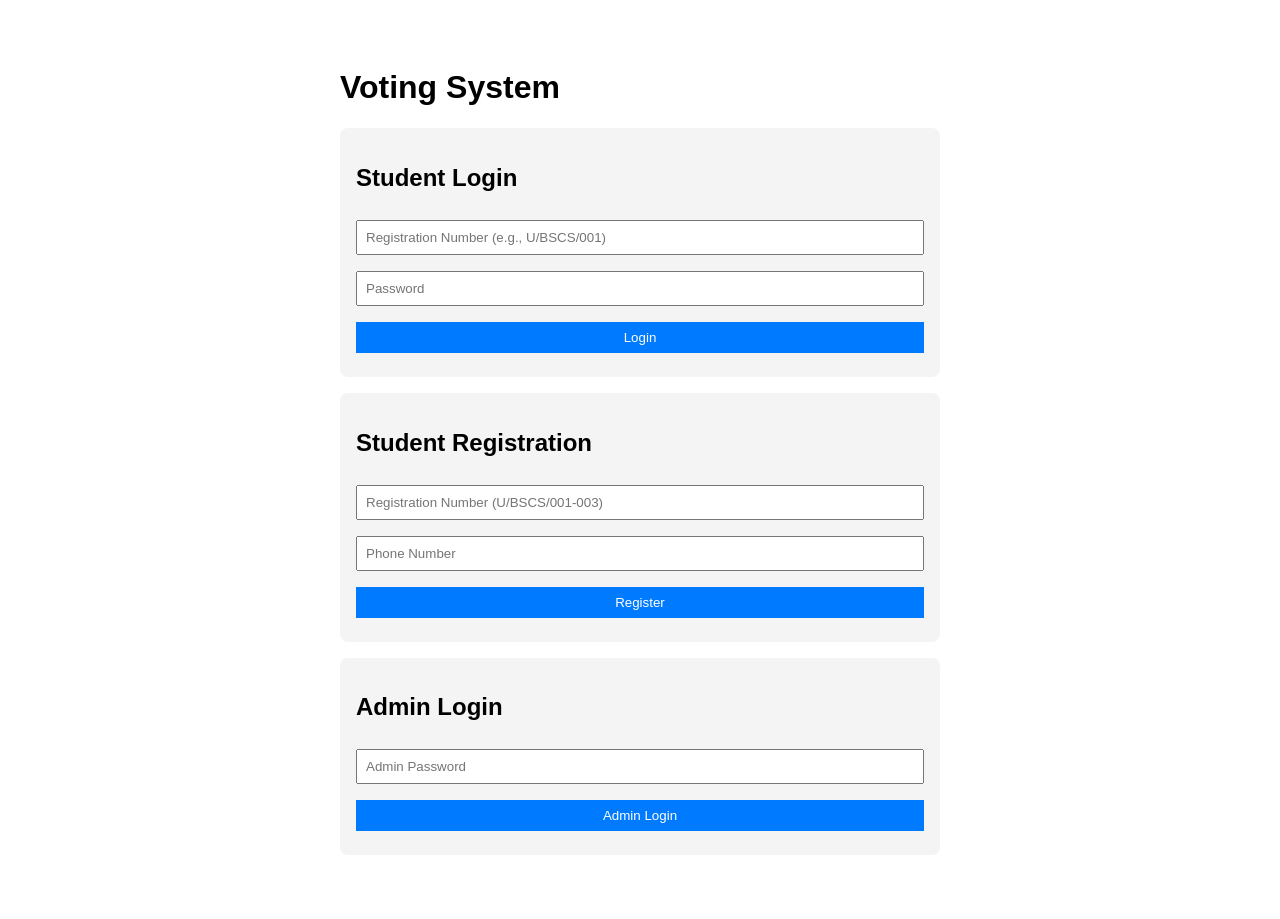
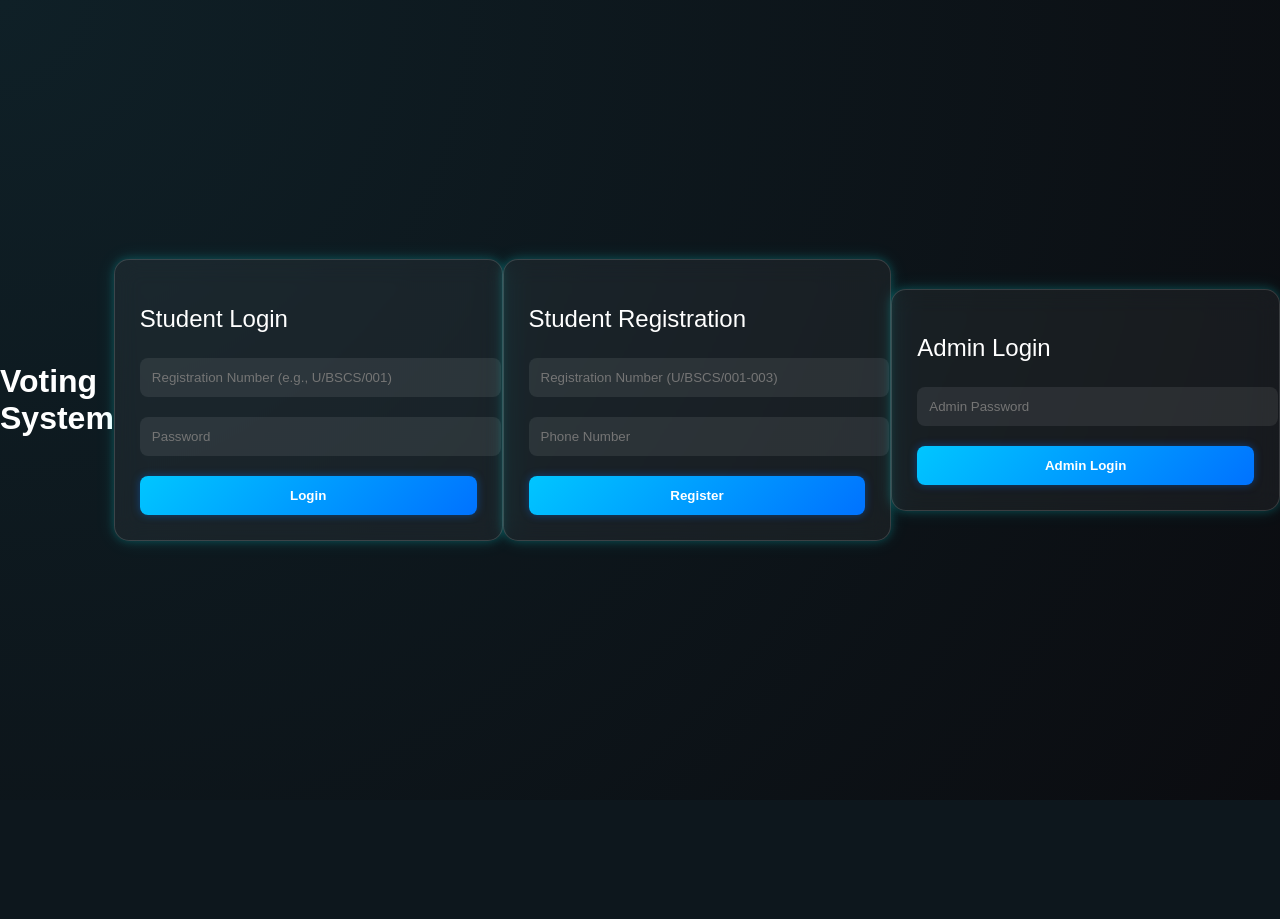
Before and after one commit to Ravenj-png/webraven9--j, a Flask app: page / in a window 1280 px wide. After the commit the page ends 800 px from the top, so only its background shows below. Run offline with Flask 3, Linux system fonts and the light colour scheme.

Commit message:
Update index.html

```diff
--- a/templates/index.html
+++ b/templates/index.html
@@ -5,14 +5,99 @@
     <meta name="viewport" content="width=device-width, initial-scale=1.0">
     <title>Voting System</title>
     <style>
-        body { font-family: Arial, sans-serif; max-width: 600px; margin: 2rem auto; padding: 1rem; }
-        .section { background: #f4f4f4; padding: 1rem; margin: 1rem 0; border-radius: 8px; }
-        input, button { margin: 0.5rem 0; padding: 0.5rem; width: 100%; box-sizing: border-box; }
-        button { background: #007bff; color: white; border: none; cursor: pointer; }
-        button:hover { background: #0056b3; }
-        .error { color: red; }
-        .success { color: green; }
-        pre { background: #eee; padding: 0.5rem; overflow-x: auto; }
+        body{
+    margin:0;
+    padding:0;
+    font-family:Arial,sans-serif;
+    min-height:100vh;
+    display:flex;
+    justify-content:center;
+    align-items:center;
+    background: radial-gradient(circle at top left, #0f2027, #0b0c10);
+    color:white;
+}
+
+/* MAIN BOX (GLASS STYLE) */
+.section{
+    width:90%;
+    max-width:400px;
+    padding:25px;
+
+    background: rgba(255,255,255,0.05);
+    border-radius:15px;
+
+    /* soft border */
+    border:1px solid rgba(255,255,255,0.15);
+
+    /* glass blur */
+    backdrop-filter: blur(12px);
+
+    /* soft glow (NOT loud) */
+    box-shadow:
+        0 0 10px rgba(0,255,255,0.2),
+        0 0 20px rgba(0,255,255,0.1);
+}
+
+/* INPUTS */
+input{
+    width:100%;
+    padding:12px;
+    margin:10px 0;
+
+    border:none;
+    border-radius:8px;
+
+    background: rgba(255,255,255,0.08);
+    color:white;
+
+    outline:none;
+}
+
+/* subtle focus glow */
+input:focus{
+    box-shadow: 0 0 5px rgba(0,255,255,0.5);
+}
+
+/* BUTTON */
+button{
+    width:100%;
+    padding:12px;
+    margin-top:10px;
+
+    border:none;
+    border-radius:8px;
+
+    background: linear-gradient(135deg, #00c6ff, #0072ff);
+    color:white;
+    font-weight:bold;
+
+    cursor:pointer;
+
+    /* soft glow */
+    box-shadow: 0 0 8px rgba(0,114,255,0.4);
+}
+
+/* button hover (smooth, not aggressive) */
+button:hover{
+    opacity:0.9;
+}
+
+/* TEXT LINKS */
+p{
+    cursor:pointer;
+    font-size:14px;
+    opacity:0.8;
+}
+
+p:hover{
+    opacity:1;
+}
+
+/* HEADINGS */
+h2{
+    margin-bottom:15px;
+    font-weight:normal;
+}
     </style>
 </head>
 <body>
```
